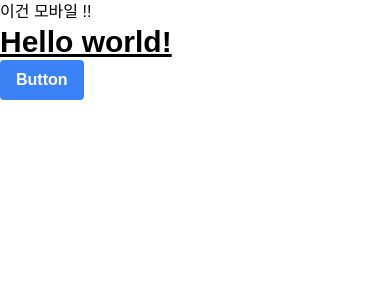
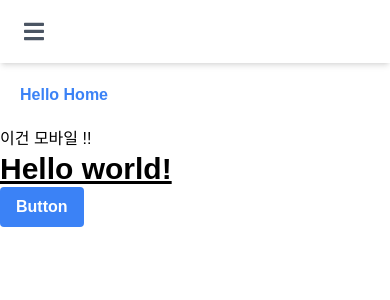
Before and after one commit to Almond-Daelim/NALJOMBWA, a React (Create React App) app: page / in a window 390 px wide. Shown: the top 300 px of the page. Built offline with nearby package versions, Linux system fonts and the light colour scheme.

Commit message:
feat: Header

```diff
--- a/package.json
+++ b/package.json
@@ -8,6 +8,7 @@
     "@testing-library/user-event": "^13.5.0",
     "react": "^18.2.0",
     "react-dom": "^18.2.0",
+    "react-responsive": "^9.0.0-beta.10",
     "react-router-dom": "^6.3.0",
     "react-scripts": "5.0.1",
     "web-vitals": "^2.1.4"
--- a/src/App.js
+++ b/src/App.js
@@ -1,10 +1,12 @@
 import '../src/styles/global.css';
 import { Mobile, PC } from '../src/hooks/useMediaQuery';
+import Home from '../src/pages/index';
 
 function App() {
   return (
     <>
       <div>
+        <Home></Home>
         <Mobile>
           <div className="mobile_container">이건 모바일 !!</div>
         </Mobile>
--- /dev/null
+++ b/src/components/common/Layout/Header.js
@@ -0,0 +1,67 @@
+import React from 'react';
+
+const Header = () => {
+  return (
+    <header>
+      <nav class="navbar navbar-expand-lg shadow-md py-2 bg-white relative flex items-center w-full justify-between">
+        <div class="px-6 w-full flex flex-wrap items-center justify-between">
+          <div class="flex items-center">
+            <button
+              class="navbar-toggler border-0 py-3 lg:hidden leading-none text-xl bg-transparent text-gray-600 hover:text-gray-700 focus:text-gray-700 transition-shadow duration-150 ease-in-out mr-2"
+              type="button"
+              data-bs-toggle="collapse"
+              data-bs-target="#navbarSupportedContentY"
+              aria-controls="navbarSupportedContentY"
+              aria-expanded="false"
+              aria-label="Toggle navigation"
+            >
+              <svg
+                aria-hidden="true"
+                focusable="false"
+                data-prefix="fas"
+                class="w-5"
+                role="img"
+                xmlns="http://www.w3.org/2000/svg"
+                viewBox="0 0 448 512"
+              >
+                <path
+                  fill="currentColor"
+                  d="M16 132h416c8.837 0 16-7.163 16-16V76c0-8.837-7.163-16-16-16H16C7.163 60 0 67.163 0 76v40c0 8.837 7.163 16 16 16zm0 160h416c8.837 0 16-7.163 16-16v-40c0-8.837-7.163-16-16-16H16c-8.837 0-16 7.163-16 16v40c0 8.837 7.163 16 16 16zm0 160h416c8.837 0 16-7.163 16-16v-40c0-8.837-7.163-16-16-16H16c-8.837 0-16 7.163-16 16v40c0 8.837 7.163 16 16 16z"
+                />
+              </svg>
+            </button>
+          </div>
+          <div
+            class="navbar-collapse collapse grow items-center"
+            id="navbarSupportedContentY"
+          >
+            <ul class="navbar-nav mr-auto lg:flex flex justify-end">
+              <li class="nav-item">
+                <a
+                  class="nav-link block pr-2 lg:px-2 py-2 hover:text-blue-500 focus:text-gray-700 transition duration-150 ease-in-out"
+                  href="#!"
+                  data-mdb-ripple="true"
+                  data-mdb-ripple-color="light"
+                >
+                  추천 관광지
+                </a>
+              </li>
+              <li class="nav-item">
+                <a
+                  class="nav-link block pr-2 lg:px-3 py-2 hover:text-blue-500 focus:text-gray-700 transition duration-150 ease-in-out"
+                  href="#!"
+                  data-mdb-ripple="true"
+                  data-mdb-ripple-color="light"
+                >
+                  지도보기
+                </a>
+              </li>
+            </ul>
+          </div>
+        </div>
+      </nav>
+    </header>
+  );
+};
+
+export default Header;
--- a/src/pages/index.js
+++ b/src/pages/index.js
@@ -1,8 +1,10 @@
 import React from 'react';
+import Header from '../components/common/Layout/Header';
 
 const Home = () => {
   return (
     <div>
+      <Header></Header>
       <h1 className="m-5 text-blue-500 font-bold">Hello Home</h1>
     </div>
   );
```
Also changed, not shown: 1 other file (tests, documents, lock files or other folders).
